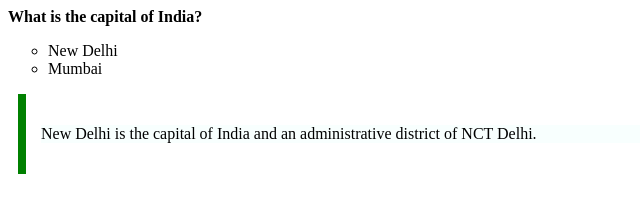
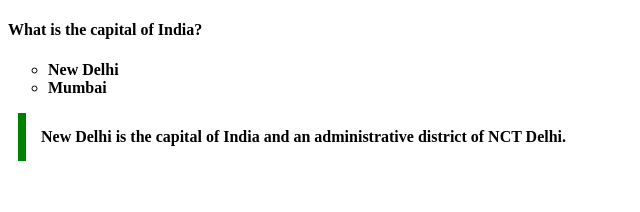
Before and after one commit to acciojob/trivia-Pedagani-Srivani, a website: page main.html in a window 1280 px wide. Shown: the whole page, without its empty margins (0-640 px from the left). Drawn offline with Linux system fonts and the light colour scheme.

Commit message:
created a submission

```diff
--- a/main.html
+++ b/main.html
@@ -7,25 +7,19 @@
     <title>Document</title>
     <style>
         blockquote{
-            max-width: 600px;
-             margin: 10px;
-             padding: 15px;
-              border-left: 8px solid green;
-              background-color:  #f8fffe"";
-
-
+            max-width: 600px; margin: 10px; padding: 15px; border-left: 8px solid green;background-color: #f8fffe"";font-weight: bold;
         }
     </style>
 </head>
 <body>
-    <b>What is the capital of India?</b>
+    <h4>What is the capital of India?<h4>
     <ul type="circle">
         <li>New Delhi</li>
         <li>Mumbai</li>
 
     </ul>
     <blockquote city="https://en.wikipedia.org/wiki/New_Delhi">
-       <p style="background-color:  #f8fffe";>New Delhi is the capital of India and an administrative district of NCT Delhi.</p>
+       New Delhi is the capital of India and an administrative district of NCT Delhi.
 
     </blockquote>
 </body>
```
